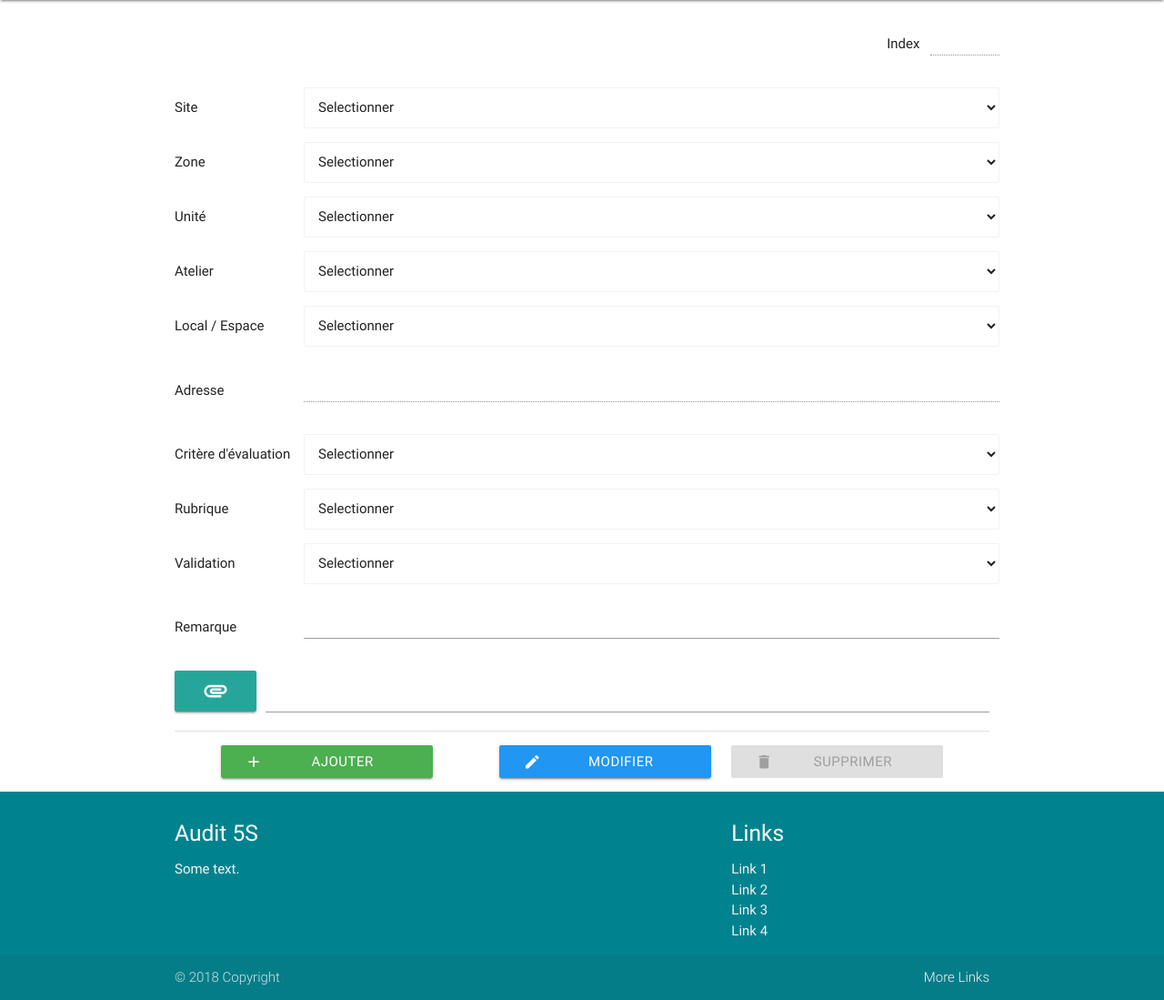
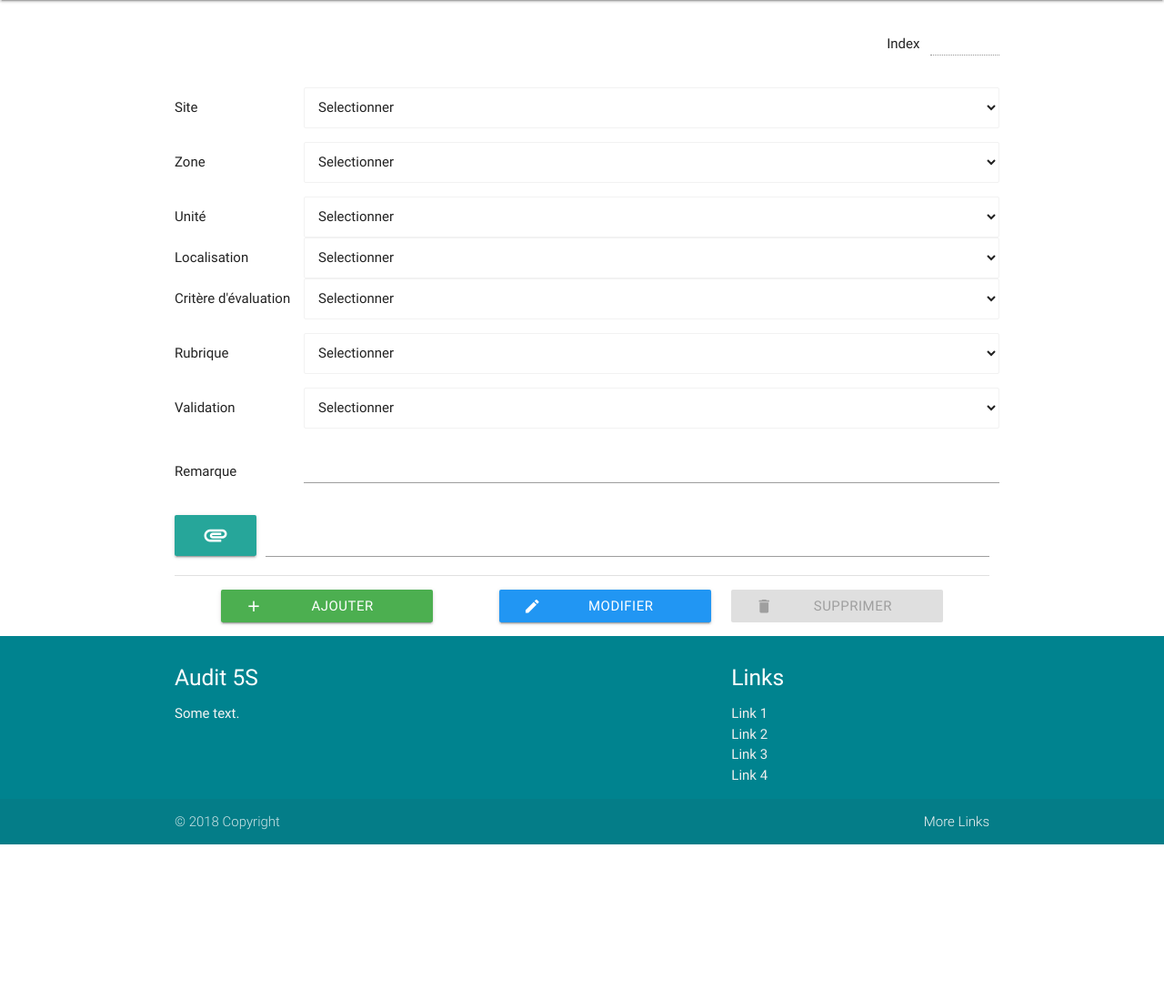
Before and after one commit to h3llf0rl1ife/PyAudit_flask, a Python web app: template templates/evaluation.html in a window 1280 px wide. Shown: the part 64-1163 px from the top of the page at 91% size. After the commit the page ends 992 px from the top, so only its background shows below. Run offline with Jinja, Linux system fonts and the light colour scheme; the template is opened without the code that fills it, so the values that code supplies are empty.

Commit message:
Remove area and address fields and replace workshop with location

```diff
--- a/templates/evaluation.html
+++ b/templates/evaluation.html
@@ -15,6 +15,7 @@
         </ul>
       {% endif %}
     {% endwith %}
+
     <form action="/evaluation/api" method="POST" enctype="multipart/form-data">
       {{ evaluation_form.csrf_token }}
       <div class="row section">
@@ -55,28 +56,12 @@
         </div>
       </div>
 
-      <div class="row section">
+      <div class="row">
         <div class="valign-wrapper">
-          <span class="col s4 m3 l2">Atelier</span>
-          <select class="col s8 m9 l10 browser-default" id="i-Workshop">
+          <span class="col s4 m3 l2">Localisation</span>
+          <select class="col s8 m9 l10 browser-default" id="i-Location" name="LocationID">
             <option value="" disabled selected>Selectionner</option>
           </select>
-        </div>
-      </div>
-
-      <div class="row">
-        <div class="valign-wrapper">
-          <span class="col s4 m3 l2">Local / Espace</span>
-          <select class="col s8 m9 l10 browser-default" id="i-Area" name="AreaID">
-            <option value="" disabled selected>Selectionner</option>
-          </select>
-        </div>
-      </div>
-
-      <div class="row section">
-        <div class="valign-wrapper">
-          <span class="col s4 m3 l2">Adresse</span>
-          <input class="col s8 m9 l10 input-field" id="i-Address" value="" type="text" required disabled>
         </div>
       </div>
 
```
